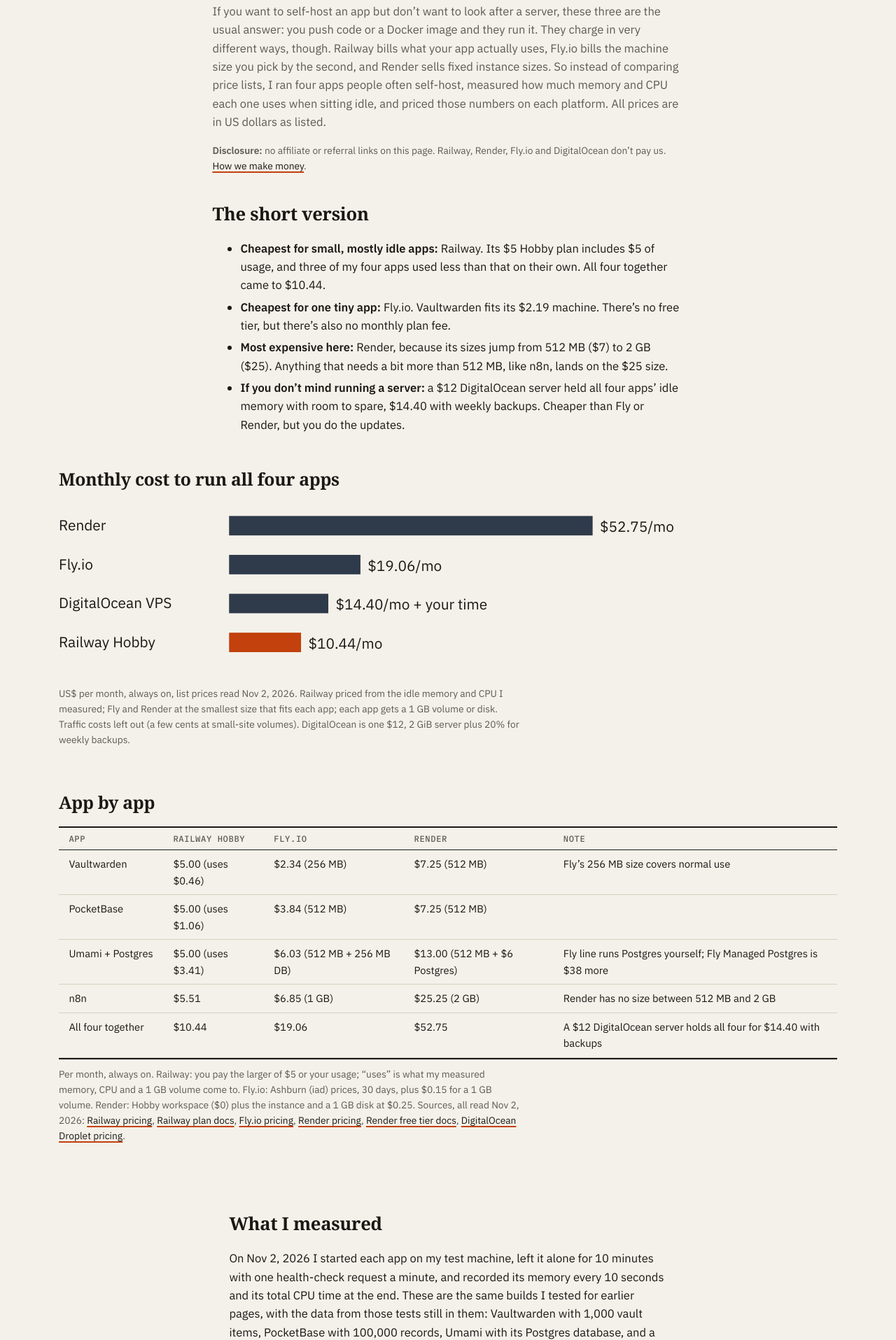
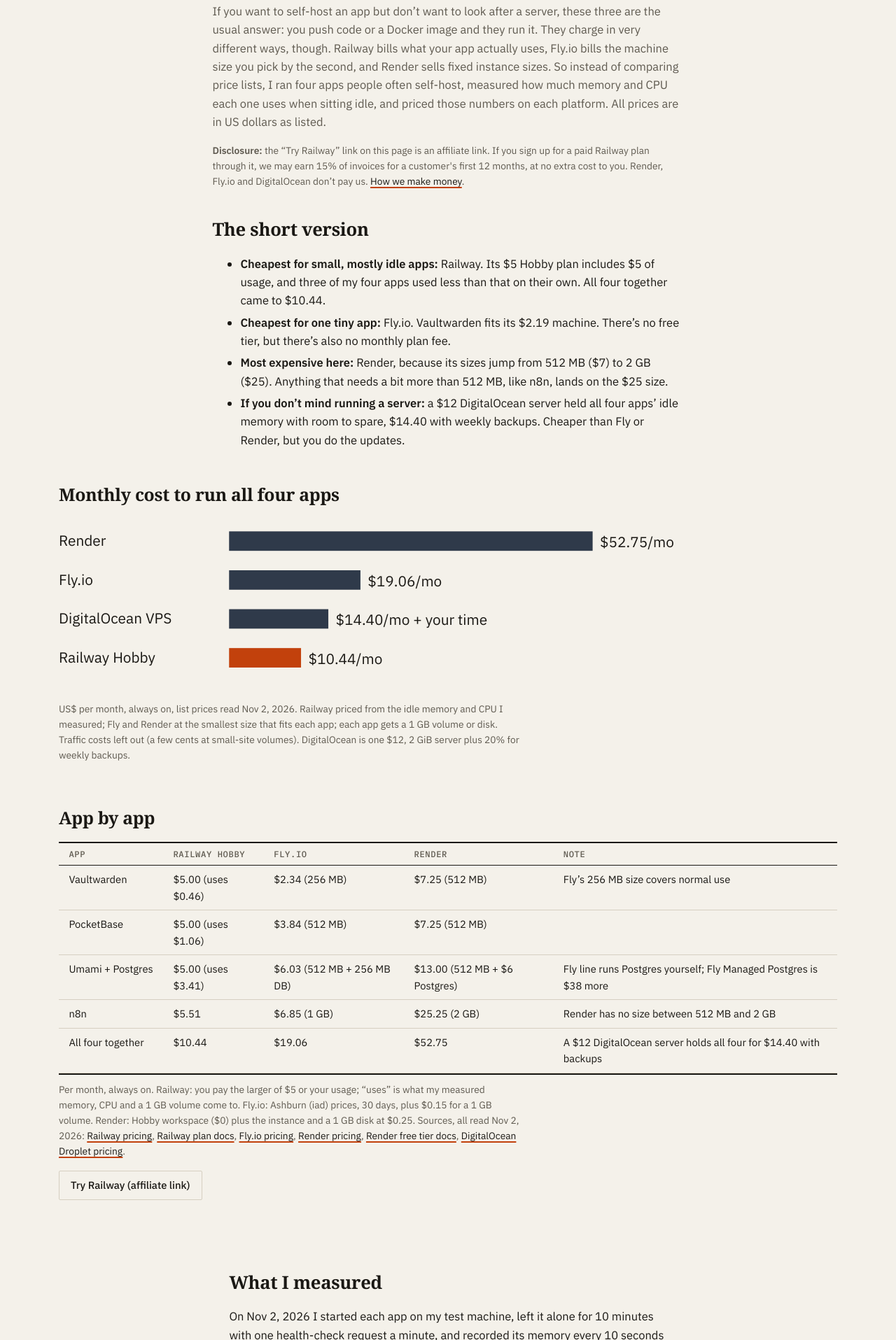
Before and after one commit to selfhostoffice/site, an Astro site: page /compare/railway-vs-render-vs-fly in a window 1280 px wide. Shown: the part 468-2383 px from the top of the page at 70% size. Built offline with nearby package versions, Linux system fonts and the light colour scheme; Astro itself is replaced by a stand-in of ours.

Commit message:
Add Railway referral link on the Railway vs Render vs Fly compare, with disclosure

```diff
--- a/src/data/affiliates.json
+++ b/src/data/affiliates.json
@@ -1,4 +1,5 @@
 {
   "chatwoot--chatwoot": { "href": "https://www.chatwoot.com?via=mike", "label": "Try Chatwoot Cloud (hosted)", "terms": "20% of payments for a customer's first 12 months" },
-  "calcom--cal.diy": { "href": "https://refer.cal.com/selfhostoffice-pruj", "label": "Try Cal.com (hosted)", "terms": "20% of payments for a customer's first year" }
+  "calcom--cal.diy": { "href": "https://refer.cal.com/selfhostoffice-pruj", "label": "Try Cal.com (hosted)", "terms": "20% of payments for a customer's first year" },
+  "railway": { "href": "https://railway.com?referralCode=vqs7xa", "label": "Try Railway", "terms": "15% of invoices for a customer's first 12 months" }
 }
--- a/src/pages/compare/railway-vs-render-vs-fly.astro
+++ b/src/pages/compare/railway-vs-render-vs-fly.astro
@@ -1,6 +1,8 @@
 ---
 import Base from '../../layouts/Base.astro';
 import { listings, avatar, fmtDate } from '../../lib/data';
+import affiliates from '../../data/affiliates.json';
+const aff = (affiliates as Record<string, { href: string; label: string; terms: string }>)['railway'];
 const n8n = listings.find(l => l.slug === 'n8n-io--n8n')!;
 const um = listings.find(l => l.slug === 'umami-software--umami')!;
 const vw = listings.find(l => l.slug === 'dani-garcia--vaultwarden')!;
@@ -54,7 +56,7 @@
   <span class="eyebrow">Comparison · Prices read on {CHECKED}</span>
   <h1>Railway vs Render vs Fly.io: what it costs to host n8n, Umami, Vaultwarden and PocketBase</h1>
   <p class="muted">If you want to self-host an app but don’t want to look after a server, these three are the usual answer: you push code or a Docker image and they run it. They charge in very different ways, though. Railway bills what your app actually uses, Fly.io bills the machine size you pick by the second, and Render sells fixed instance sizes. So instead of comparing price lists, I ran four apps people often self-host, measured how much memory and CPU each one uses when sitting idle, and priced those numbers on each platform. All prices are in US dollars as listed.</p>
-  <p class="note"><b>Disclosure:</b> no affiliate or referral links on this page. Railway, Render, Fly.io and DigitalOcean don’t pay us. <a href="/disclosure/">How we make money</a>.</p>
+  <p class="note"><b>Disclosure:</b> the “{aff.label}” link on this page is an affiliate link. If you sign up for a paid Railway plan through it, we may earn {aff.terms}, at no extra cost to you. Render, Fly.io and DigitalOcean don’t pay us. <a href="/disclosure/">How we make money</a>.</p>
 
   <h2>The short version</h2>
   <ul>
@@ -90,6 +92,7 @@
 <tbody>{rows.map(r => <tr><th scope="row">{r.app}</th><td>{r.rw}</td><td>{r.fly}</td><td>{r.rd}</td><td>{r.note}</td></tr>)}</tbody>
 </table></div>
 <p class="note">Per month, always on. Railway: you pay the larger of $5 or your usage; “uses” is what my measured memory, CPU and a 1 GB volume come to. Fly.io: Ashburn (iad) prices, 30 days, plus $0.15 for a 1 GB volume. Render: Hobby workspace ($0) plus the instance and a 1 GB disk at $0.25. Sources, all read {CHECKED}: <a href={S.rw}>Railway pricing</a>, <a href={S.rwDocs}>Railway plan docs</a>, <a href={S.fly}>Fly.io pricing</a>, <a href={S.rd}>Render pricing</a>, <a href={S.rdFree}>Render free tier docs</a>, <a href={S.do}>DigitalOcean Droplet pricing</a>.</p>
+<p><a class="btn ghost" href={aff.href} rel="sponsored noopener nofollow" data-track="outbound" data-tool="railway" data-kind="affiliate">{aff.label} (affiliate link)</a></p>
 </div></section>
 
 <section style="padding-top:0"><div class="wrap prose">
--- a/src/pages/disclosure.astro
+++ b/src/pages/disclosure.astro
@@ -4,6 +4,6 @@
 <Base title="Affiliate & sponsor disclosure" description="How this directory makes money and how paid placements are labeled." crumbs={[['Home', '/'], ['Disclosure', '/disclosure/']]}>
 <div class="wrap page-head prose"><h1>Affiliate & sponsor disclosure</h1>
 <p>This site may earn money from (1) featured listings and sponsorships bought by software vendors, and (2) affiliate links to hosted plans or hosting providers. Paid placements are always labeled "Featured" or "Sponsored". Payment never changes a tool's license, star count, activity data, or whether it is listed.</p>
-<h2>Current affiliate links</h2><p>Chatwoot (hosted Chatwoot Cloud): 20% of payments for a referred customer's first 12 months. Cal.com (hosted): 20% of payments for a referred customer's first year. These links are marked "(affiliate link)" on the tool page and use rel="sponsored".</p>
+<h2>Current affiliate links</h2><p>Chatwoot (hosted Chatwoot Cloud): 20% of payments for a referred customer's first 12 months. Cal.com (hosted): 20% of payments for a referred customer's first year. Railway: 15% of invoices for a referred customer's first 12 months. These links are marked "(affiliate link)" on the pages that use them and use rel="sponsored".</p>
 <h2>Where the data comes from</h2><p>Listing facts come from the public GitHub REST API, with the source URL and fetch date shown on every tool page. Logos are each project owner's GitHub avatar. Category and "replaces" labels are our editorial classification.</p></div>
 </Base>
```
